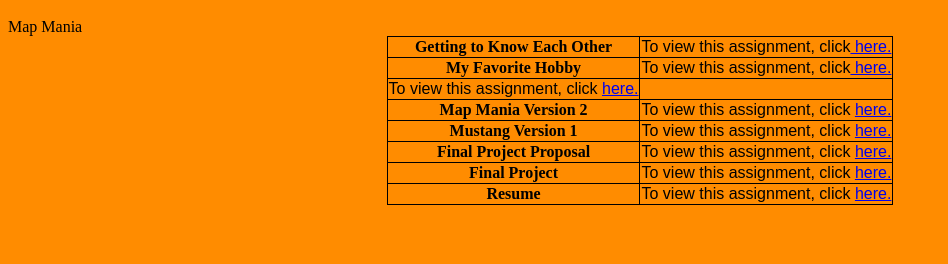
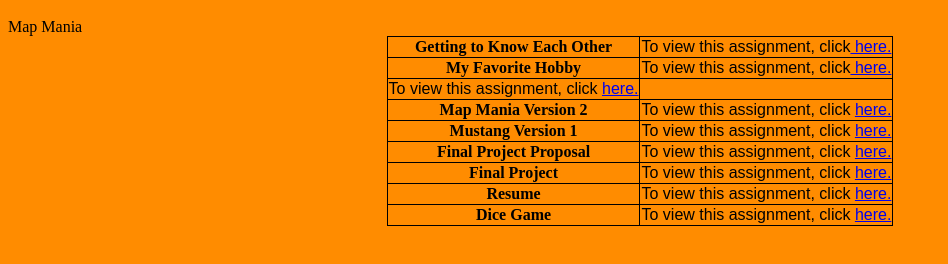
Before and after one commit to graceshotts15/Portfollio, a plain HTML site: page index.html in a window 1280 px wide. Shown: the part 48-312 px from the top of the page, without its empty margins (0-948 px from the left). Drawn offline with Linux system fonts and the light colour scheme.

Commit message:
Update index.html

```diff
--- a/index.html
+++ b/index.html
@@ -54,3 +54,8 @@
         </th>
         <td><p>To view this assignment, click <a href= "https://purple-sky-03c04d910.1.azurestaticapps.net/" target="_blank"> here.</a></p></td>
         </tr>
+        <th>
+            Dice Game
+        </th>
+        <td><p>To view this assignment, click <a href= "https://white-sand-0b6933610.1.azurestaticapps.net/" target="_blank"> here.</a></p></td>
+        </tr>
```
